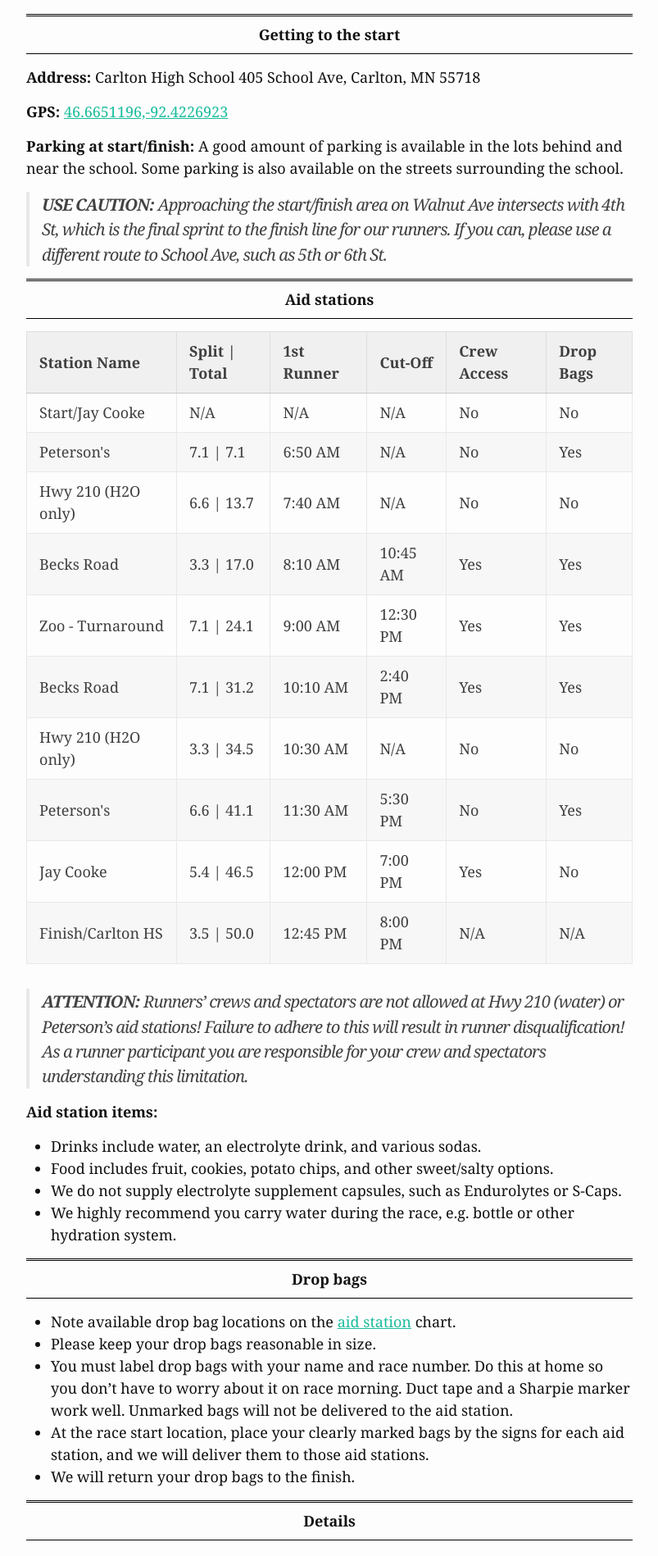
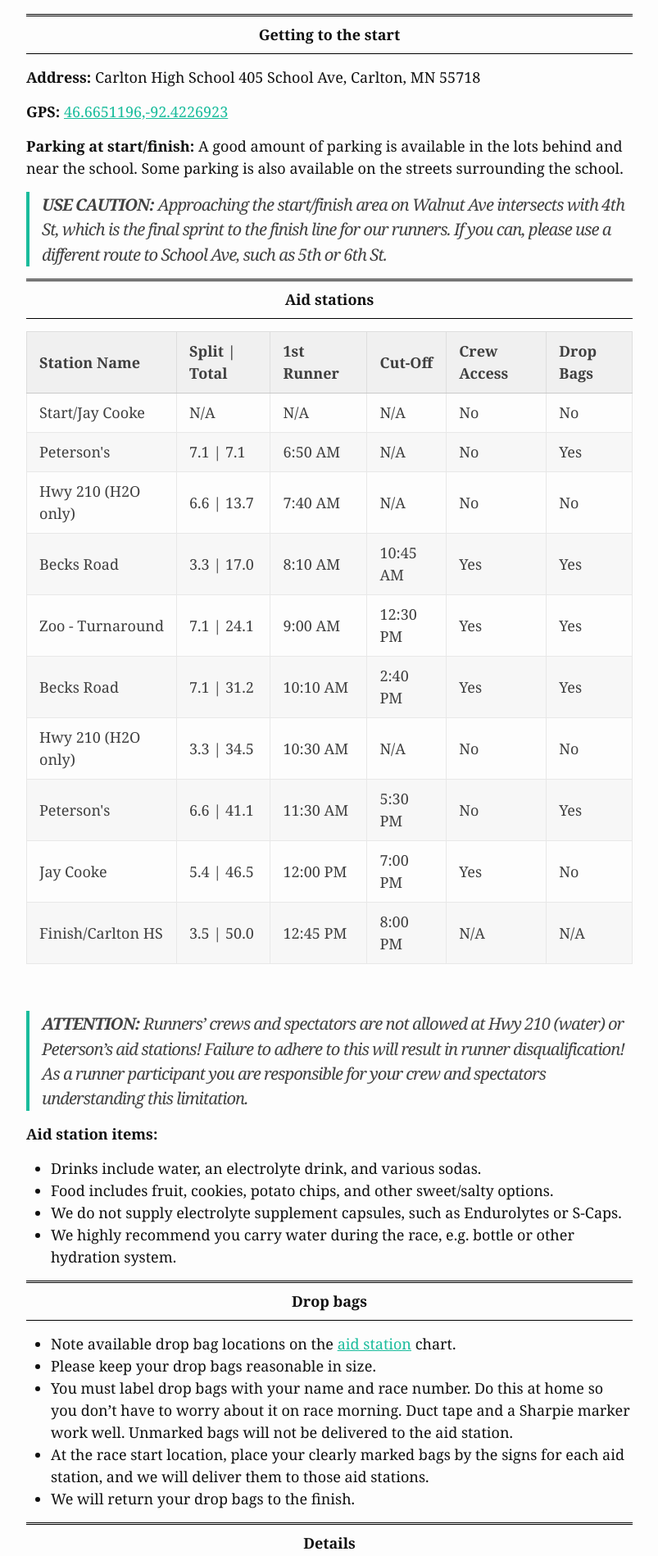
Before and after one commit to nmtc-run/nmtc-run.github.io, a Jekyll site: the page built from pages/event-voyageur.md, in a window 1280 px wide. Shown: the part 1736-3634 px from the top of the page at 82% size, without its empty margins (238-1041 px from the left). Built offline with Jekyll 4.4.1, drawn with Linux system fonts in a browser that asks for light colours; a script that is not in the unit is left out.

Commit message:
style tweaks

```diff
--- a/_sass/nmtc/_base.scss
+++ b/_sass/nmtc/_base.scss
@@ -134,7 +134,7 @@ a {
  */
 blockquote {
   color: $grey-color-dark;
-  border-left: 4px solid $grey-color-light;
+  border-left: 4px solid $brand-color;
   padding-left: $spacing-unit / 2;
   @include relative-font-size(1.125);
   letter-spacing: -1px;
--- a/_sass/nmtc/_page.scss
+++ b/_sass/nmtc/_page.scss
@@ -22,4 +22,5 @@
 .table-container {
   overflow-x: auto;
   max-width: 100%;
+  margin-bottom: 1.5em;
 }
```
